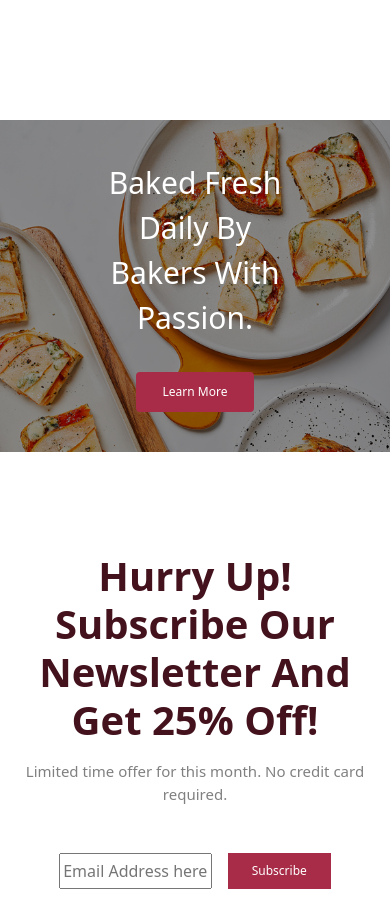
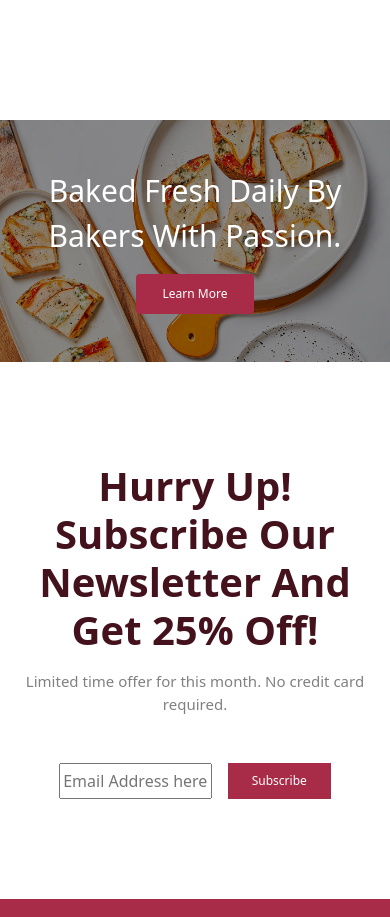
Before and after one commit to AsadMajgaonkar/FOODIES-Bootstrap, a plain HTML site: page index.html in a window 390 px wide. Shown: the part 6840-7757 px from the top of the page. Drawn offline with nearby package versions, Linux system fonts and the light colour scheme.

Commit message:
fixed parallex effect section responsiveness

```diff
--- a/index.html
+++ b/index.html
@@ -367,17 +367,29 @@
     <section>
         <div class="container-fluid parallax-container p-0">
             <div class="container">
-                <div class="parallax-div row d-flex justify-content-md-between py-4 mx-0">
+                <div class="parallax-div row d-flex justify-content-lg-center py-5 mx-0">
+
                     <div
+                        class="col-12 col-lg-8  d-flex justify-content-lg-start justify-content-center align-items-center p-0">
+                        <p class="parallax-text text-capitalize mb-3 text-center">baked fresh daily by bakers with
+                            passion.</p>
+                    </div>
+                    <div class="col-12 col-lg-2 d-flex justify-content-lg-end justify-content-center p-0"><button
+                            type="button" class="menu-btn btn py-2 px-4 my-lg-5 my- parallax-btn">
+                            <p class="btn-text">Learn More</p>
+                        </button>
+                    </div>
+
+                    <!-- <div
                         class="col-12 col-lg-9  d-flex justify-content-lg-start justify-content-center align-items-center p-0">
                         <p class="parallax-text text-capitalize my-3 text-center">baked fresh daily by bakers with
                             passion.</p>
                     </div>
                     <div class="col-12 col-lg-3 d-flex justify-content-lg-end justify-content-center p-0"><button
-                            type="button" class="menu-btn btn py-2 px-4 my-md-5 my-3 parallax-btn">
+                            type="button" class="menu-btn btn py-2 px-4 my-lg-5 my- parallax-btn">
                             <p class="btn-text">Learn More</p>
                         </button>
-                    </div>
+                    </div> -->
                 </div>
             </div>
         </div>
--- a/style.css
+++ b/style.css
@@ -219,9 +219,9 @@ p{
     margin: 100px 0px 100px 0px;
 }
 
-.parallax-div{
+/* .parallax-div{
     padding: 0px 80px 0px 80px;
-}
+} */
 
 .parallax-text{
     color: white;
```
